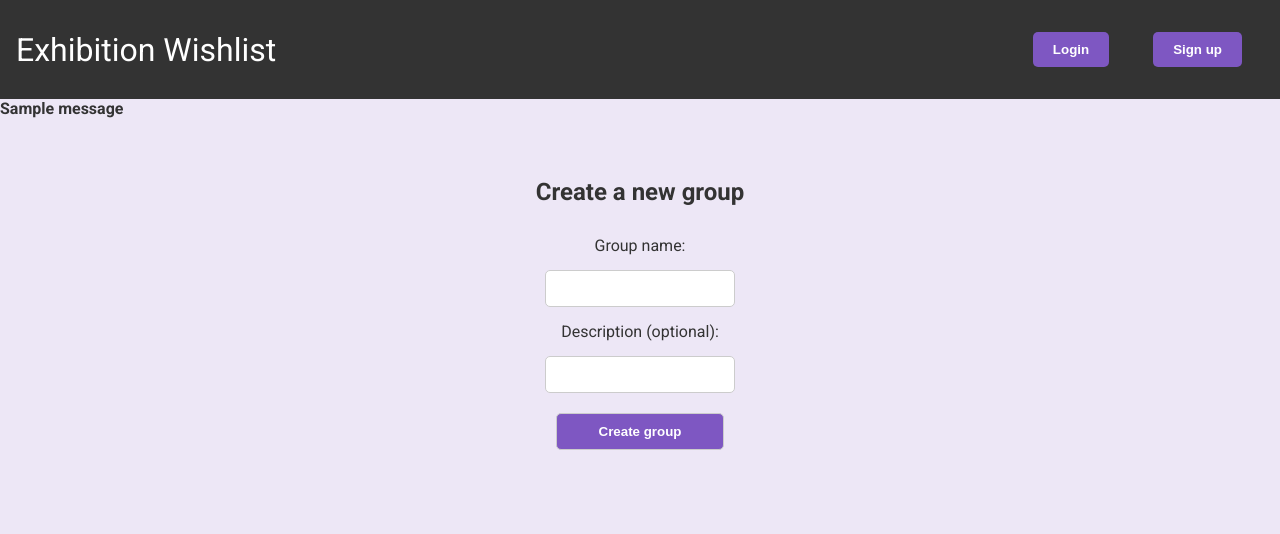
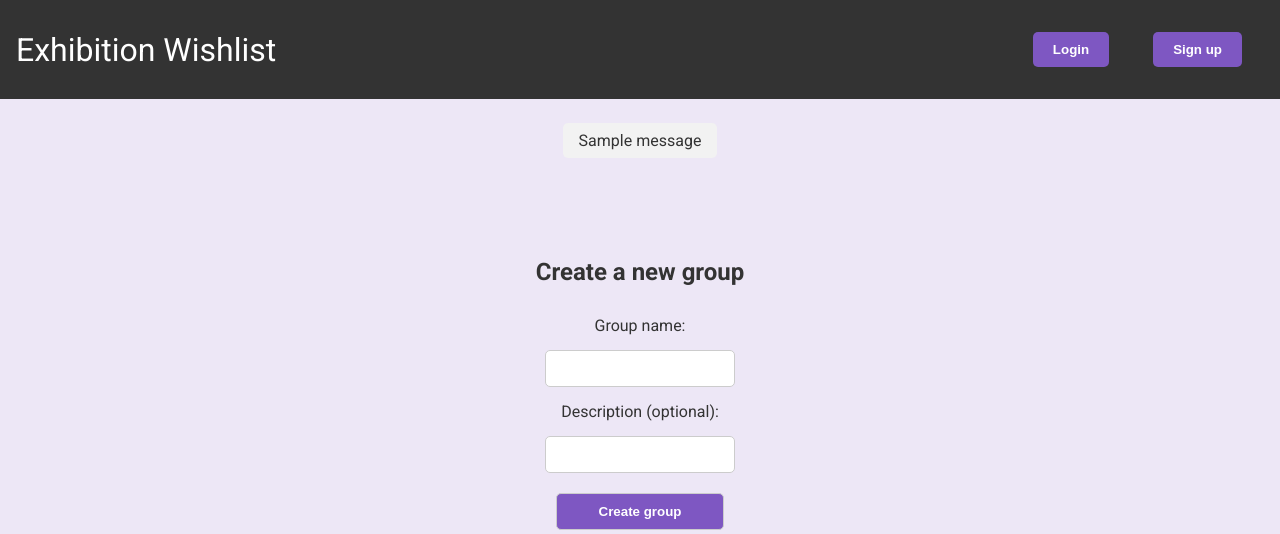
Before and after one commit to johannalehto/exhibition-wishlist, a Flask app: page /add_group in a window 1280 px wide. Shown: the top 534 px of the page. Run offline with Flask 3, Linux system fonts and the light colour scheme; one stand-in notice (Sample message) is shown.

Commit message:
Add user to group after creating group, fix flash messages, add flash style

```diff
--- a/api/routes.py
+++ b/api/routes.py
@@ -195,22 +195,26 @@ def add_group():
 
 @app.route("/create_group", methods=["POST"])
 def create_group():
-    # TODO: create a separate method for csrf
     if session["csrf_token"] != request.form["csrf_token"]:
         flash("Something went wrong, please try again.")
         return redirect(url_for("display_exhibitions"))
 
     required_fields = ["group_name"]
     if check_missing_fields(required_fields):
-        return redirect("/create_group")
+        return redirect(url_for("add_group"))
+
     new_group = create_new_group(
         group_name=request.form["group_name"],
         group_description=request.form["group_description"],
     )
+
+    user_id = session.get("user_id")
+
     if new_group[0]:
-        flash(new_group[1])
+        add_user_to_group(user_id, new_group[1])
+        flash("Group created and you are the first member!")
         return redirect(url_for("display_exhibitions"))
-    flash(new_group[1])
+    flash("Failed to create the group. Please try again.")
     return redirect(url_for("add_group"))
 
 @app.route("/join_group/<int:group_id>", methods=["POST"])
--- a/api/static/style.css
+++ b/api/static/style.css
@@ -108,3 +108,18 @@ label {
     align-items: center;
     justify-content: space-between;
 }
+
+.flash-messages {
+    text-align: center;
+    padding: 1rem;
+    margin-bottom: 1rem;
+}
+
+.flash-message {
+    display: inline-block;
+    padding: 0.5rem 1rem;
+    margin: 0.5rem;
+    border-radius: 5px;
+    background-color: #f2f2f2;
+    color: #333;
+}
--- a/api/templates/base.html
+++ b/api/templates/base.html
@@ -29,13 +29,15 @@
             {% endif %}
         </div>
     </div>
+    <div class="flash-messages">
         {% with messages = get_flashed_messages() %}
               {% if messages %}
                 {% for message in messages %}
-                <strong>{{message}}</strong>
+                    <div class="flash-message">{{ message }}</div>
                 {% endfor %}
               {% endif %}
         {% endwith %}
+    </div>
     <main class="container">
         {% block content %}{% endblock %}
     </main>
```
Also changed, not shown: api/services/group_service.py (+4 -4 lines). Lines whose indentation alone changed are shown as unchanged.
